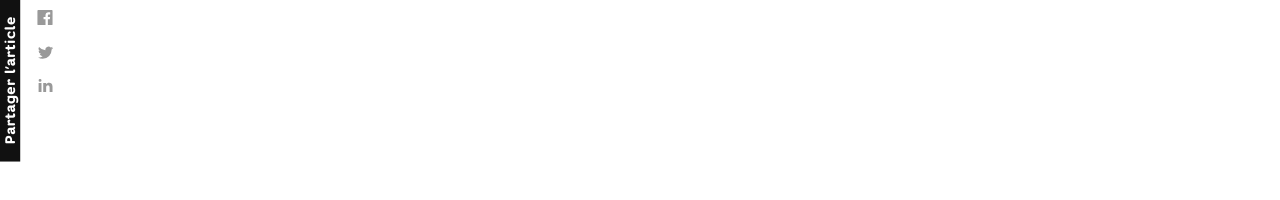
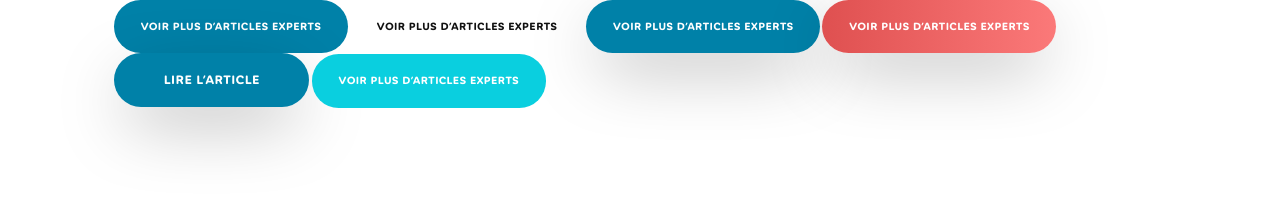
Before and after one commit to IgorBogdanovic/hello-life, a website with bundled scripts: page app/index-cmp-kris.html in a window 1280 px wide. Built offline with nearby package versions, Linux system fonts and the light colour scheme; a web font is replaced by a local one.

Commit message:
c-btn done

```diff
--- a/app/index-cmp-kris.html
+++ b/app/index-cmp-kris.html
@@ -20,12 +20,25 @@
 				<span>Nous vous recommandons</span>
 			</div>
 		</div> --> <!-- end .main-wrapper -->
+		<div class="main-wrapper main-wrapper--v1">
+			<a href="" class="c-btn">Voir plus d’articles experts</a>
+
+			<a href="" class="c-btn c-btn--white">Voir plus d’articles experts</a>
+
+			<a href="" class="c-btn c-btn--shadowed">Voir plus d’articles experts</a>
+
+			<a href="" class="c-btn c-btn--red c-btn--shadowed">Voir plus d’articles experts</a>
+
+			<a href="" class="c-btn c-btn--shadowed c-btn--main">Lire l’article</a>
+
+			<a href="" class="c-btn c-btn--lightBlue">Voir plus d’articles experts</a>
+		</div>
 	</section>
 
 	<section class="">
 		<div class="main-wrapper">
 
-			<div class="c-social u-clearfix">
+			<!-- <div class="c-social u-clearfix">
 				<div class="c-social__text">
 					<p>Partager l’article</p>
 				</div>
@@ -40,9 +53,9 @@
 						<svg id="Calque_1" data-name="Calque 1" xmlns="http://www.w3.org/2000/svg" viewBox="0 0 24 23"><title>Plan de travail 1</title><path id="linkedin-1" d="M5,2.5A2.48,2.48,0,1,1,2.5,0,2.49,2.49,0,0,1,5,2.5ZM5,7H0V23H5Zm8,0H8V23h5V14.6c0-4.67,6-5.05,6,0V23h5V12.87C24,5,15.08,5.28,13,9.15Z"/></svg>
 					</a>
 				</div>
-			</div>
+			</div>  -->
 
-			<!--  <div class="c-social c-social--hp u-clearfix">
+			 <!-- <div class="c-social c-social--hp u-clearfix">
 				<div class="c-social__text">
 					<p>Partager l’article sur</p>
 				</div>
--- a/app/scss/components/_module-components.scss
+++ b/app/scss/components/_module-components.scss
@@ -1,2 +1,3 @@
 @import 'c-block-name';
 @import 'c-social';
+@import 'c-btn';
--- /dev/null
+++ b/app/scss/components/c-btn.scss
@@ -0,0 +1,65 @@
+.c-btn {
+	display: inline-block;
+	background: $blue;
+	height: 9.2rem;
+	line-height: 9.2rem;
+	padding-left: 5.5rem;
+	padding-right: 5.5rem;
+	border-radius: 5.5rem;
+	font-family: 'HelloType-Bold';
+	@include fontSizeRem(18, 12);
+	@include letterSpacingEm(40, 0);
+	color: $white;
+	text-transform: uppercase;
+
+	@include breakpoint(desktop) {
+		height: 6rem;
+		line-height: 6rem;
+		padding-left: 3rem;
+		padding-right: 3rem;
+		border-radius: 3rem;
+		transform: scale(1);
+		transition: transform 0.35s ease;
+	}
+
+	&:hover {
+		@include breakpoint(desktop) {
+			transform: scale(1.07);
+			transition-timing-function: cubic-bezier(.16,.6,.77,2);
+		}
+	}
+
+	&--white {
+		background: $white;
+		color: $black1;
+	}
+
+	&--lightBlue {
+		background: $lightBlue;
+	}
+
+	&--shadowed {
+		box-shadow: 0 2.4rem 7.9rem -1.4rem rgba(0,0,0,0.4);
+	}
+
+	&--red {
+		background: linear-gradient(to right, $darkRed, $lightRed);
+	}
+
+	&--main {
+		height: 7rem;
+		line-height: 7rem;
+		padding-left: 5.7rem;
+		padding-right: 5.7rem;
+		border-radius: 5.7rem;
+		@include fontSizeRem(18, 14);
+
+		@include breakpoint(desktop) {
+			height: 6rem;
+			line-height: 6rem;
+			padding-left: 5.6rem;
+			padding-right: 5.6rem;
+			border-radius: 5.6rem;
+		}
+	}
+}
```
Also changed, not shown: components/c-btn.html (added, +11 -0 lines), app/main/css/main.css.
